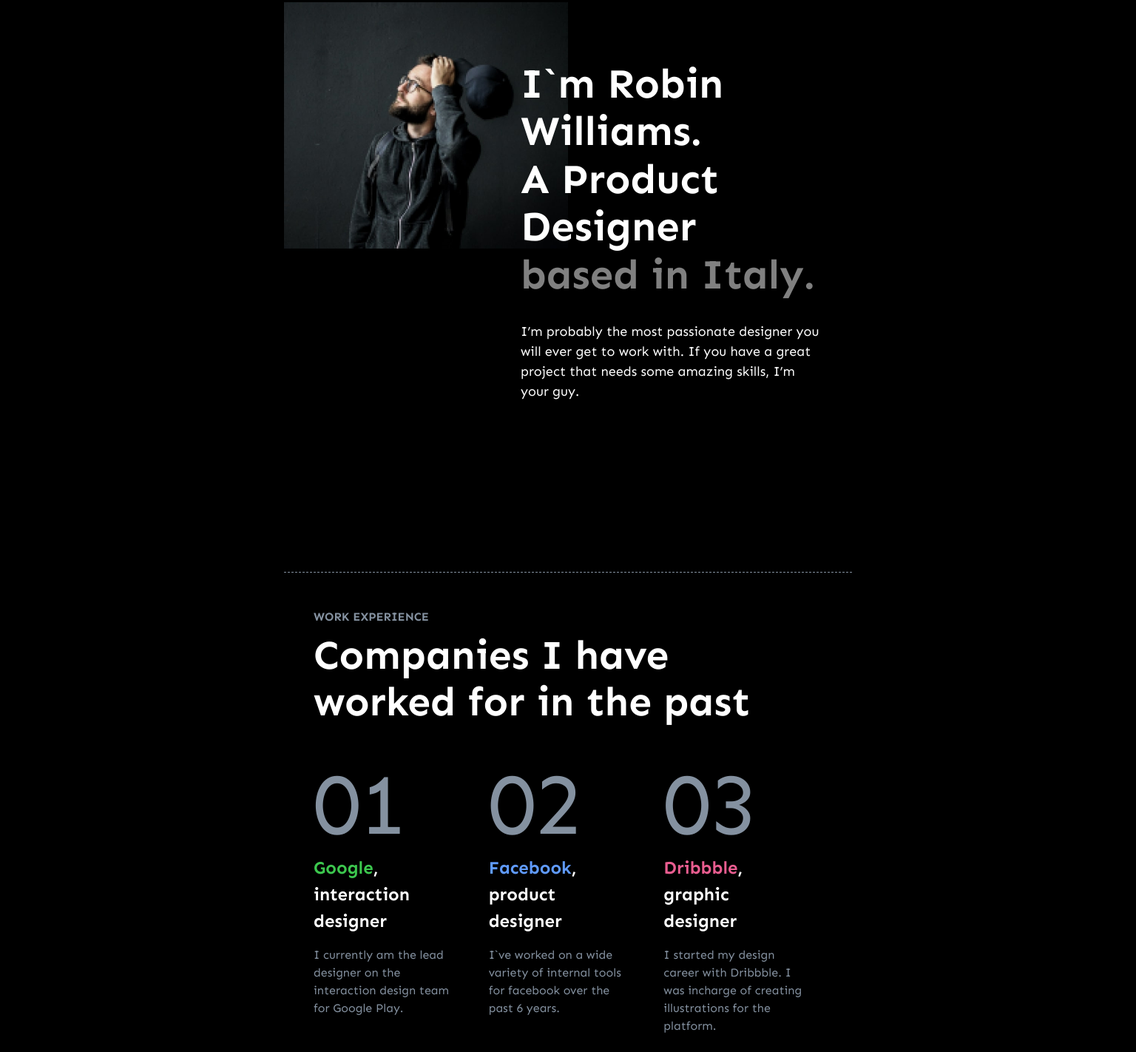
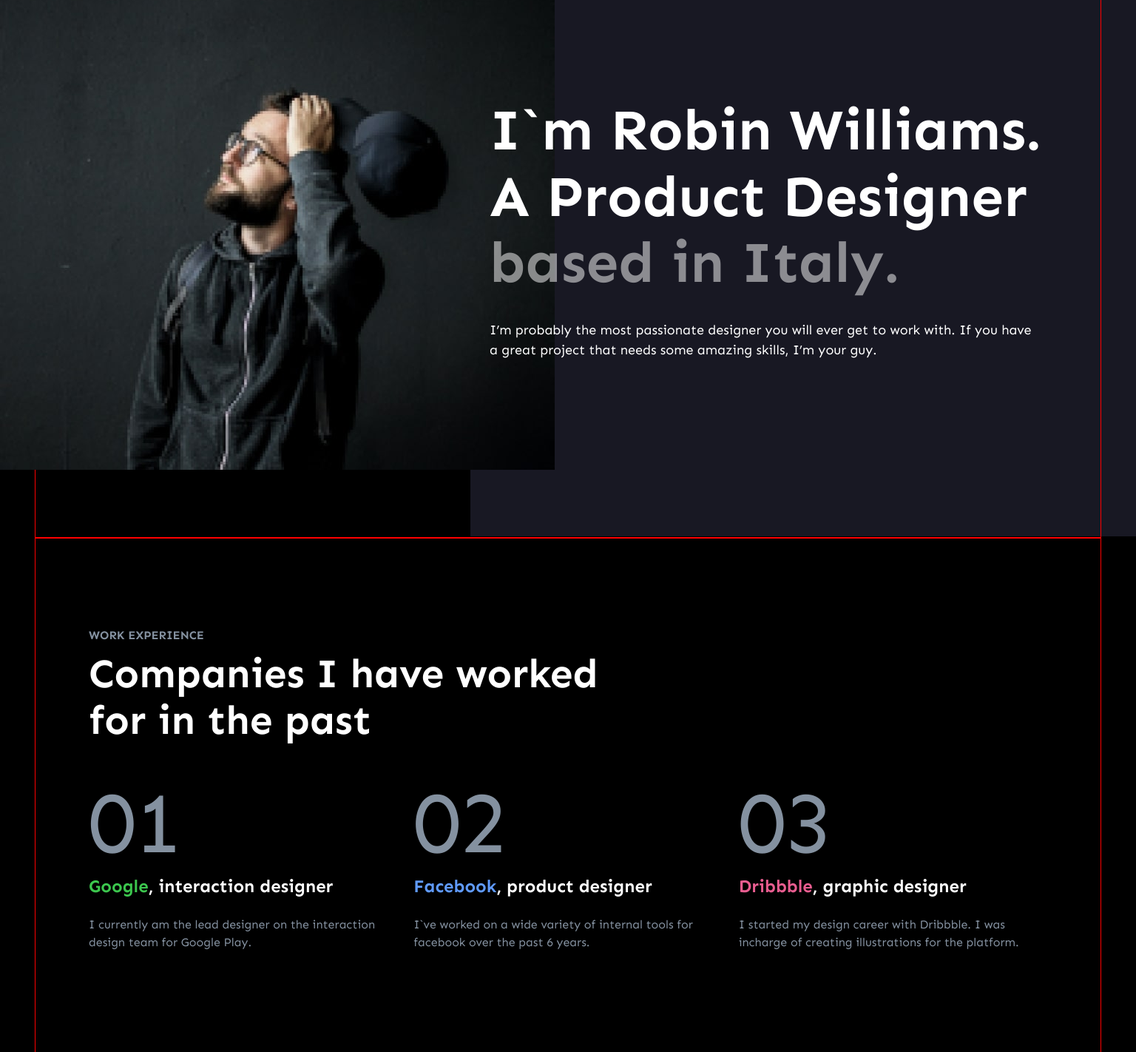
Before and after one commit to rooddeeo/landing-designer, a plain HTML site: page index.html in a window 1536 px wide. Shown: the part 175-1597 px from the top of the page at 74% size. Drawn offline with nearby package versions, Linux system fonts and the light colour scheme.

Commit message:
create desktop version
in process

```diff
--- a/css/style.css
+++ b/css/style.css
@@ -62,7 +62,7 @@ body {
   padding-left: 20px;
   padding-right: 20px;
   margin: 0 auto;
-  /* outline: 1px solid red; */
+  outline: 1px solid red;
 }
 
 .header-container {
@@ -818,14 +818,14 @@ body {
     padding: 32px 24px;
   }
 
+  .hero-container {
+    padding-top: 812px;
+    position: relative;
+  }
+
   .hero-photo {
     max-width: 384px;
     top: 45px;
-  }
-
-  .hero-container {
-    padding-top: 812px;
-    position: relative;
   }
 
   .hero-title-box {
@@ -857,6 +857,14 @@ body {
   .experience-list-item {
     width: calc((100% - 50px) / 3);
     padding-right: 19px;
+  }
+
+  .experience-item-accent {
+    margin-bottom: 24px;
+  }
+
+  .experience-item-text {
+    margin-bottom: 0;
   }
 
   .philosophy-container {
@@ -1038,4 +1046,92 @@ body {
 }
 
 @media screen and (min-width: 1440px) {
+  .header {
+    position: relative;
+  }
+
+  .container {
+    max-width: 1440px;
+    padding-left: 72px;
+    padding-right: 72px;
+  }
+
+  .hero-container {
+    padding-top: 765px;
+    position: static;
+  }
+
+  .hero-photo {
+    max-width: 750px;
+    top: 80px;
+  }
+
+  .hero-bg-desktop {
+    position: absolute;
+    z-index: -1;
+    top: 0;
+    right: 0;
+    height: 900px;
+    width: 900px;
+    background-color: var(--level1);
+  }
+
+  .hero-title-box {
+    top: 307px;
+    left: 662px;
+    max-width: 747px;
+  }
+
+  .hero-title {
+    font-size: 78px;
+  }
+
+  .experience-container {
+    padding-top: 120px;
+    padding-bottom: 144px;
+  }
+
+  .experience-paragraph {
+    max-width: 690px;
+  }
+
+  .experience-item-accent {
+    margin-bottom: 22px;
+  }
+
+  .philosophy-container {
+    padding-top: 120px;
+    padding-bottom: 120px;
+  }
+
+  .philosophy-title-box {
+    max-width: 576px;
+  }
+
+  .philosophy-paragraph {
+    margin-bottom: 134px;
+  }
+
+  .philosophy-img {
+    width: 720px;
+  }
+
+  .skillset-container {
+    display: flex;
+    gap: 72px;
+    padding-top: 120px;
+    padding-bottom: 535px;
+  }
+
+  .skillset-title-box {
+    max-width: 368px;
+  }
+
+  .skillset-title {
+    margin-bottom: 24px;
+  }
+
+  .skillset-paragraph {
+    margin-bottom: 0;
+  }
 }
--- a/index.html
+++ b/index.html
@@ -106,6 +106,7 @@
               skills, I’m your guy.
             </p>
           </div>
+          <div class="hero-bg-desktop"></div>
         </div>
       </section>
 
@@ -201,12 +202,14 @@
       <!-- SECTION SKILLSET -->
       <section class="skillset">
         <div class="container skillset-container">
+          <div class="skillset-title-box">
             <h2 class="skillset-title">Skillset</h2>
             <p class="skillset-paragraph">
               With skills in over 4 different fields of design, I am the perfect
               person to hire when it comes to a full fledged project. Whatever
               your needs are, I can pretty much take on any challenge.
             </p>
+          </div>
           <ul class="skillset-list">
             <li class="skillset-list-item">
               <svg class="skillset-item-icon" width="25" height="32">
```
Lines whose indentation alone changed are shown as unchanged.
